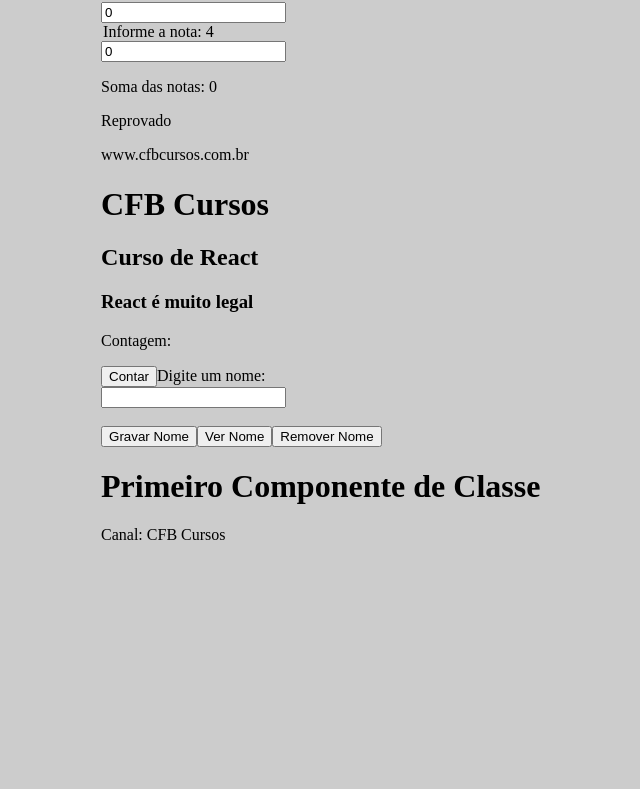
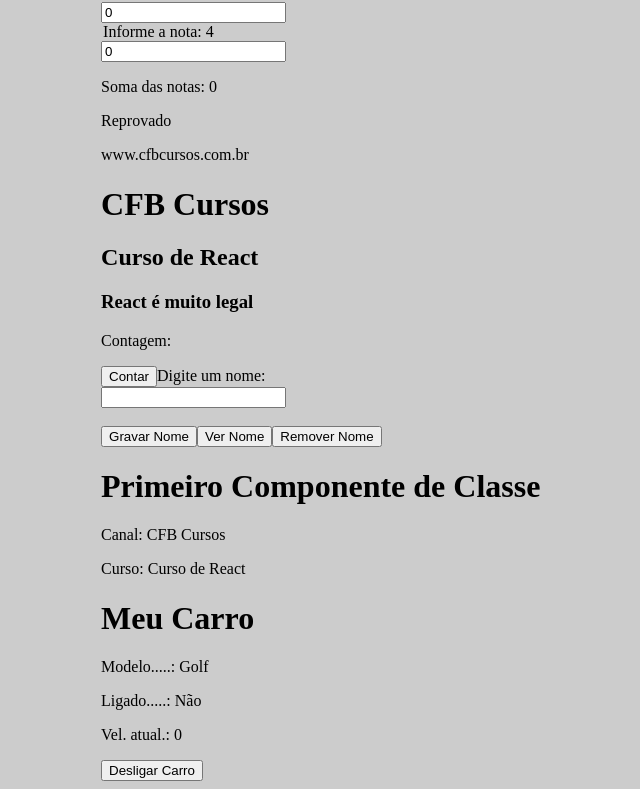
Before and after one commit to JohnPetros/reactjs, a React (Vite) app in the folder react-cfbcursos/app01/: page / in a window 1280 px wide. Shown: the part 1067-1856 px from the top of the page, without its empty margins (207-847 px from the left). Before the commit the page ends 1635 px from the top, so only its background shows below. Built offline with nearby package versions, Linux system fonts and the light colour scheme.

Commit message:
State em Componentes de Classe

```diff
--- /dev/null
+++ b/react-cfbcursos/app01/src/components/ClassComponent/carro.jsx
@@ -0,0 +1,31 @@
+import React from "react";
+
+export default class Carro extends React.Component {
+  constructor(props) {
+    super(props);
+    this.modelo = "Golf";
+    this.state = {
+      ligado: false,
+      velAtual: 0,
+    };
+  }
+
+  ligarDesligar() {
+    // this.state.ligado =
+    this.setState({ ligado: !this.state.ligado });
+  }
+
+  render() {
+    return (
+      <div>
+        <h1>Meu Carro</h1>
+        <p>Modelo.....: {this.modelo}</p>
+        <p>Ligado.....: {this.state.ligado ? "Sim" : "Não"}</p>
+        <p>Vel. atual.: {this.state.velAtual}</p>
+        <button onClick={() => this.ligarDesligar()}>
+          {this.state.ligado ? "Ligar" : "Desligar"} Carro
+        </button>
+      </div>
+    );
+  }
+}
--- a/react-cfbcursos/app01/src/components/ClassComponent/index.jsx
+++ b/react-cfbcursos/app01/src/components/ClassComponent/index.jsx
@@ -1,4 +1,5 @@
 import React from "react";
+import Carro from "./carro"
 
 class Classe extends React.Component {
   constructor(props) {
@@ -9,6 +10,8 @@
       <div>
         <h1>Primeiro Componente de Classe</h1>
         <p>Canal: {this.props.canal}</p>
+        <p>Curso: {this.props.curso}</p>
+        <Carro />
       </div>
     )
   }
```
